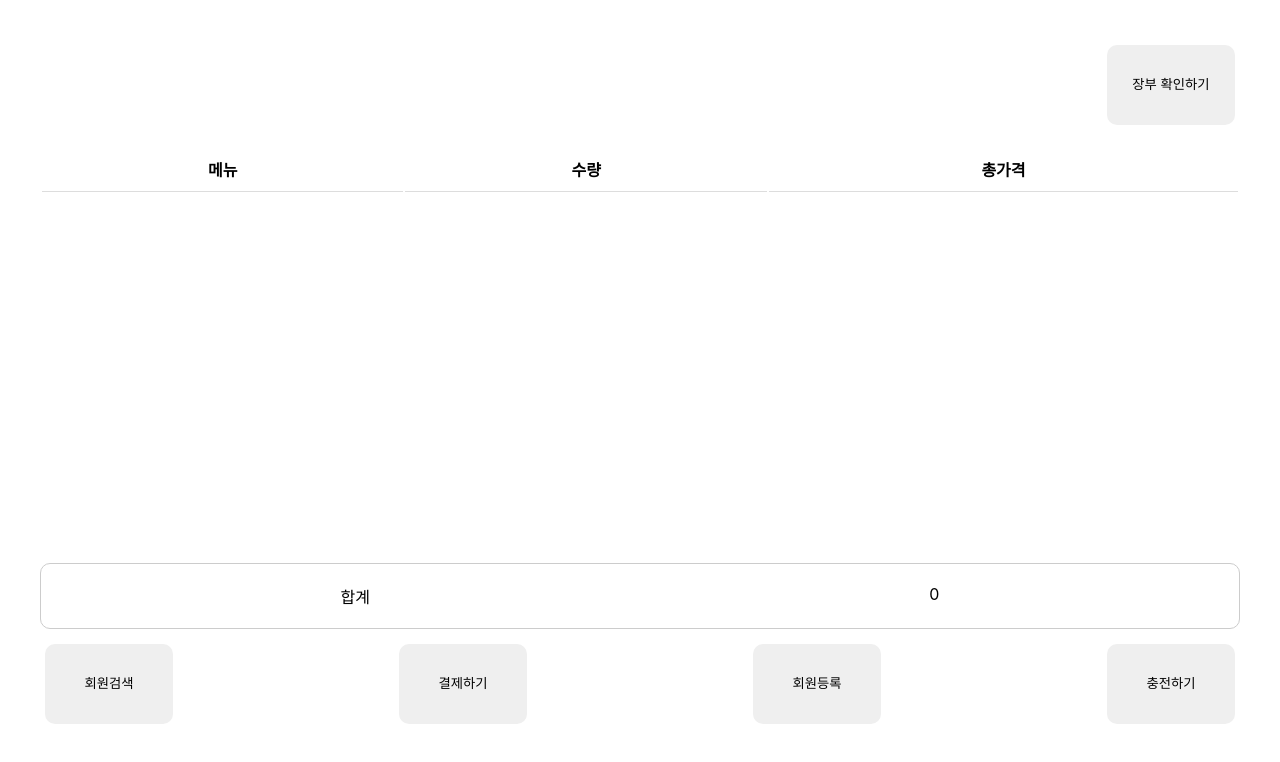
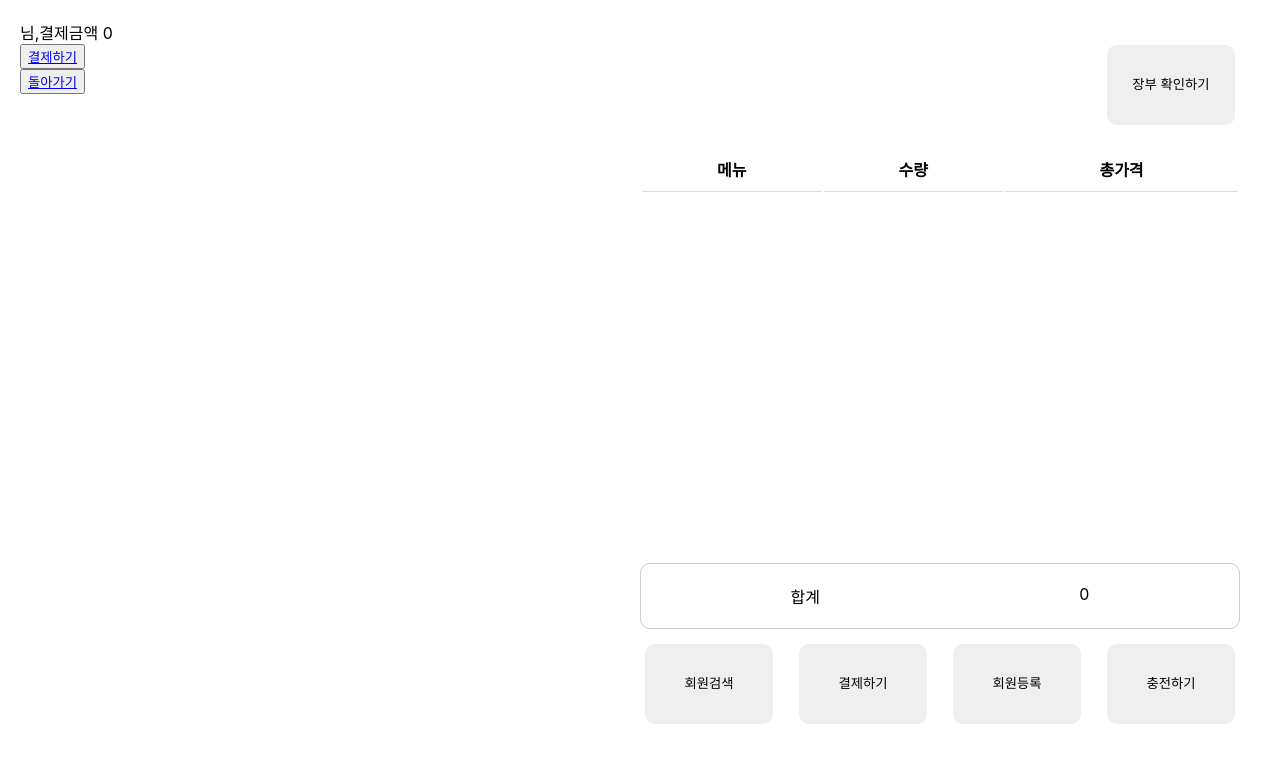
Before and after one commit to Chaemin-L/account-book, a React (Create React App) app: page /pay in a window 1280 px wide. Shown: the top 762 px of the page. Built offline with nearby package versions, Linux system fonts and the light colour scheme.

Commit message:
feat: Implement paying money

```diff
--- a/src/App.js
+++ b/src/App.js
@@ -4,12 +4,14 @@ import MenuList from './ui/MenuList';
 import SearchForm from './ui/SearchForm';
 import RegisterForm from './ui/RegisterForm';
 import SaveForm from './ui/SaveForm';
+import PayForm from './ui/PayForm';
 import { Routes, Route } from 'react-router-dom';
 
 
 function App() {
   const [loginUser, setLoginUser] = useState({});
   const [selectList, setList] = useState([]); // selectList data format [{name, count}, ]
+  const [total, setTotal] = useState([]);
 
   const [userList, setUserList] = useState(() => {
     const saved = localStorage.getItem('User');
@@ -33,10 +35,9 @@ function App() {
         <Route path="/search" element={<SearchForm userList={userList} setUser={setLoginUser} />} />
         <Route path="/register" element={<RegisterForm addUser={addUser} />} />
         <Route path="/save" element={<SaveForm loginUser={loginUser} userList={userList} updateUser={setUserList} />}/>
-
-        {/*<Route path="/pay" element={<PayForm user={user} />} />*/}
+        <Route path="/pay" element={<PayForm total={total} loginUser={loginUser} userList={userList} updateUser={setUserList} clearCart={setList}/>} />
         </Routes>
-      <RightWrapper user={loginUser} cancel={setLoginUser}selectList={selectList} onSelect={setList}/>
+      <RightWrapper total={total} setTotal={setTotal} user={loginUser} cancel={setLoginUser} selectList={selectList} onSelect={setList}/>
     </div>
   );
 };
--- /dev/null
+++ b/src/ui/PayForm.js
@@ -0,0 +1,33 @@
+import React from 'react';
+import { Link } from 'react-router-dom'
+import './Wrapper.css';
+
+const PayForm = ({ total, loginUser, userList, updateUser, clearCart }) => {
+    function submit(e) {
+        e.preventDefault();
+        if (!loginUser||Object.keys(loginUser).length === 0) {
+            // 로그인을 요구하는 토스트 메시지 등록.
+            return;
+        }
+        // eslint-disable-next-line
+        updateUser(userList.map(user => (loginUser == user) ? { ...user, account: loginUser.account - total } : user));
+        clearCart([]);  // 카트 초기화
+
+        // 결제 완료 토스트 메시지 등록
+    }
+
+    return (
+        <div className="container-left">
+            <form>
+                <div>
+                    {loginUser&&<span>{loginUser.name} 님,</span>}
+                    <span>결제금액 {total}</span>
+                </div>
+                <button onClick={submit}><Link to="/">결제하기</Link></button>
+            </form>
+            <button><Link to="/">돌아가기</Link></button>
+        </div>
+    );
+}
+
+export default PayForm;
--- a/src/ui/RightWrapper.js
+++ b/src/ui/RightWrapper.js
@@ -1,4 +1,4 @@
-import React, { useEffect, useState } from 'react';
+import React, { useEffect } from 'react';
 import {Link} from 'react-router-dom';
 import './Table.css'
 import './Wrapper.css'
@@ -50,15 +50,14 @@ const ButtonSet = () => {
     return (
         <div className='btn-set'>
             <Link to='/search'><button className='btn'>회원검색</button></Link>
-            <Link to='/search'><button className='btn'>결제하기</button></Link>
+            <Link to='/pay'><button className='btn'>결제하기</button></Link>
             <Link to='/register'><button className='btn'>회원등록</button></Link>
             <Link to='/save'><button className='btn'>충전하기</button></Link>
         </div>
     );
 }
 
-function RightWrapper({user, cancel, selectList, onSelect}) {
-    const [total, setTotal] = useState(0);
+function RightWrapper({total, setTotal, user, cancel, selectList, onSelect}) {
 
     const removeOrder = (name) => {
         let temp = selectList.map(menu => (
```
